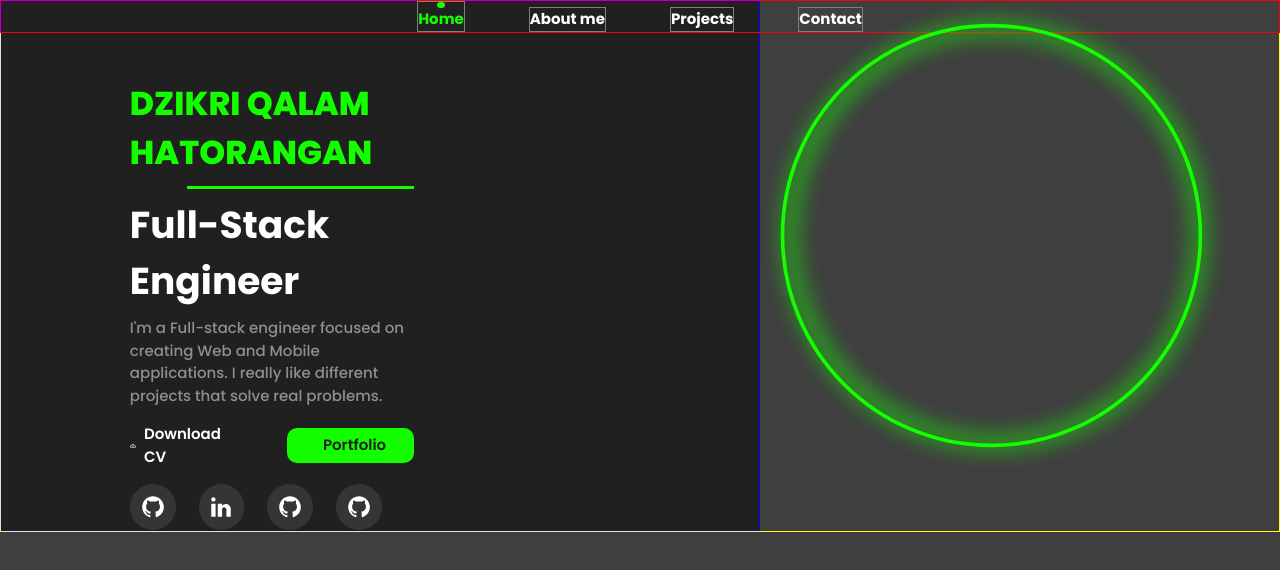
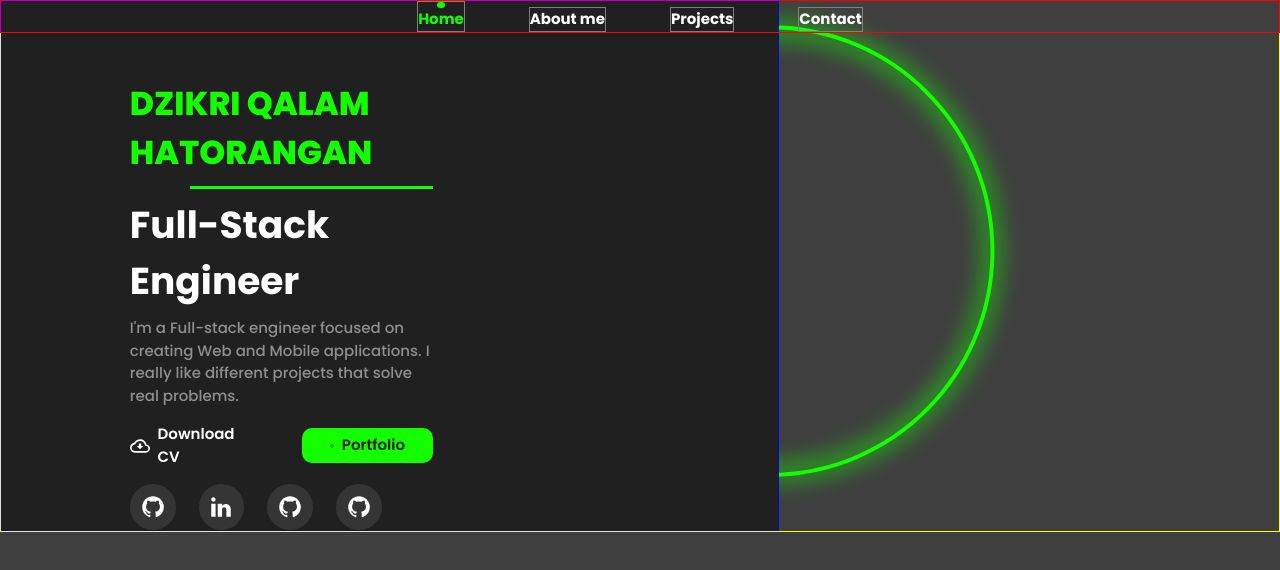
Before and after one commit to dzikriqalampacil/personal-website, a Next.js app: page / in a window 1280 px wide. Shown: the top 570 px of the page. Built offline with nearby package versions, Linux system fonts and the light colour scheme.

Commit message:
feat: website ganteng

```diff
--- a/ui/component/Hero/index.jsx
+++ b/ui/component/Hero/index.jsx
@@ -25,7 +25,7 @@ function Hero() {
         <Box bg={'brand.blackless'} h='100vh'>
             <Navbar />
             <Flex border='1px' borderColor='yellow'>
-                <VStack border='1px' borderColor='blue' alignItems={'flex-start'} width='68%' bg='brand.black' pl={'10%'} pr='27%' pt='6%'>
+                <VStack border='1px' borderColor='blue' alignItems={'flex-start'} width='68%' bg='brand.black' pl={'10%'} pr='27%' pt='6%' zIndex={'2'}>
                     <Text color="brand.green" fontWeight={'800'} fontSize='33px'>
                         DZIKRI QALAM HATORANGAN
                     </Text>
@@ -50,7 +50,7 @@ function Hero() {
                         <Socmed image={'/assets/socmed/github.svg'} />
                     </HStack>
                 </VStack>
-                <Box position='relative' marginRight={'50px'}>
+                <Box position='relative' right={'20%'}>
                     <Image src='/assets/circle_hero.svg' width={'650px'} height='650px' />
                 </Box>
             </Flex>
--- a/ui/component/Navbar/index.jsx
+++ b/ui/component/Navbar/index.jsx
@@ -12,7 +12,7 @@ function Item({ text, isActive, ...rest }) {
 
 function Navbar() {
     return (
-        <HStack spacing='5%' border='1px' borderColor='red' justifyContent={'center'} alignItems={'flex-end'} position='absolute' width={'100%'}>
+        <HStack spacing='5%' border='1px' borderColor='red' justifyContent={'center'} alignItems={'flex-end'} position='absolute' width={'100%'} zIndex={'3'}>
             <Item text='Home' isActive={true} />
             <Item text='About me' isActive={false} />
             <Item text='Projects' isActive={false} />
```
